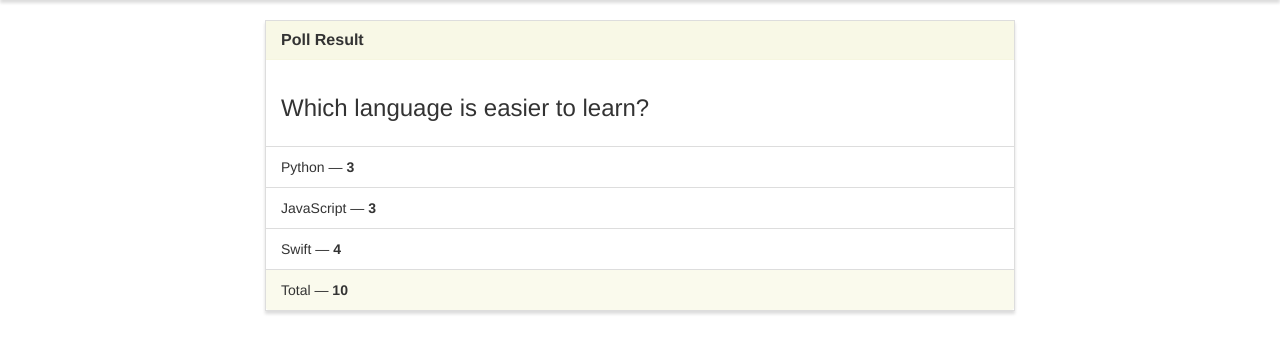
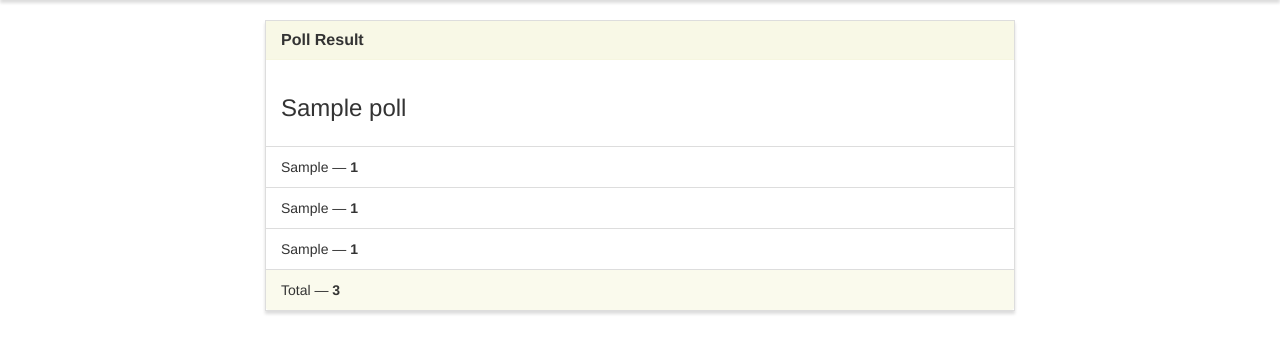
Before and after one commit to daniuboa/django_polls_app, a Django app: page /results/1/ in a window 1280 px wide. Shown: the part 52-406 px from the top of the page. Run offline with Django 4.2, Linux system fonts and the light colour scheme; tables that the repository leaves empty hold one stand-in row (values such as "Sample post"); some libraries are stand-ins or nearby versions.

Commit message:
update results.html

```diff
--- a/poll/templates/poll/results.html
+++ b/poll/templates/poll/results.html
@@ -1,4 +1,3 @@
-<!-- results.html -->
 {% extends "poll/base.html" %}
 
 {% block title %}Results{% endblock %}
@@ -12,17 +11,17 @@
             </div>
 
             <div class="panel-body">
-                <h3>Which language is easier to learn?</h3>
+                <h3>{{ poll.question }}</h3>
             </div>
 
             <ul class="list-group">
-                <li class="list-group-item">Python &mdash; <strong>3</strong></li>
-                <li class="list-group-item">JavaScript &mdash; <strong>3</strong></li>
-                <li class="list-group-item">Swift &mdash; <strong>4</strong></li>
+                <li class="list-group-item">{{ poll.option_one }} &mdash; <strong>{{ poll.option_one_count }}</strong></li>
+                <li class="list-group-item">{{ poll.option_two }} &mdash; <strong>{{ poll.option_two_count }}</strong></li>
+                <li class="list-group-item">{{ poll.option_three }} &mdash; <strong>{{ poll.option_three_count }}</strong></li>
             </ul>
 
             <div class="panel-footer">
-                Total &mdash; <strong>10</strong>
+                Total &mdash; <strong>{{ poll.total }}</strong>
             </div>
 
         </div>
```
